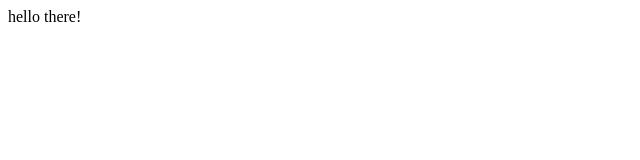
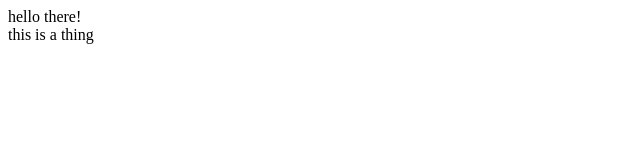
Before and after one commit to Luckless11/Mini-projects, a plain HTML site: page test.html in a window 1280 px wide. Shown: the full height of the page, 0-640 px from the left. Drawn offline with Linux system fonts and the light colour scheme.

Commit message:
Added a new thing to this

```diff
--- a/test.html
+++ b/test.html
@@ -9,6 +9,7 @@
 
 <body>
     <div>hello there!</div>
+    <div>this is a thing</div>
 </body>
 
 </html>
```
